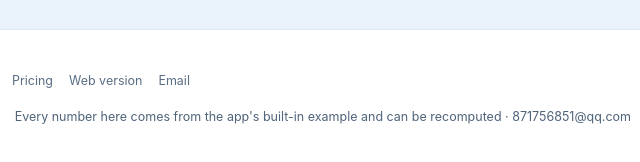
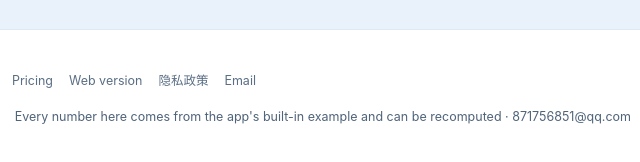
Before and after one commit to drgonw1021-lgtm/product-cost-calculator, a plain HTML site: page index.html in a window 1280 px wide. Shown: the part 10207-10369 px from the top of the page, 543-1183 px from the left. Drawn offline with Linux system fonts and the light colour scheme.

Commit message:
v3.5: privacy policy page (zh/en) + footer/sitemap links

```diff
--- a/index.html
+++ b/index.html
@@ -469,6 +469,7 @@
       <a href="#channel">渠道</a>
       <a href="#price">价格</a>
       <a href="./web/index.html">网页版</a>
+      <a href="./privacy">隐私政策</a>
       <a href="mailto:871756851@qq.com">邮箱</a>
     </div>
     <div class="foot-note">页面上的数字都来自软件内置示例，可以直接复算 · 联系 871756851@qq.com</div>
```
